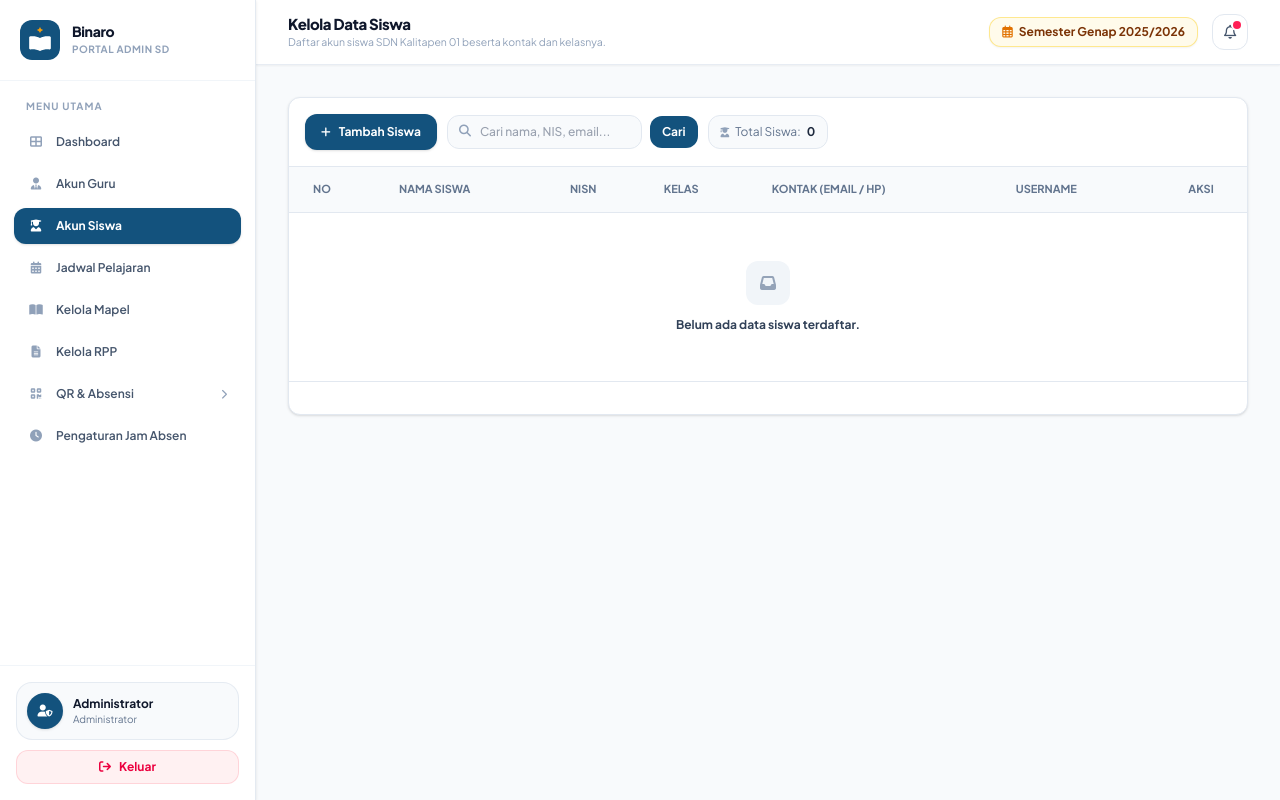
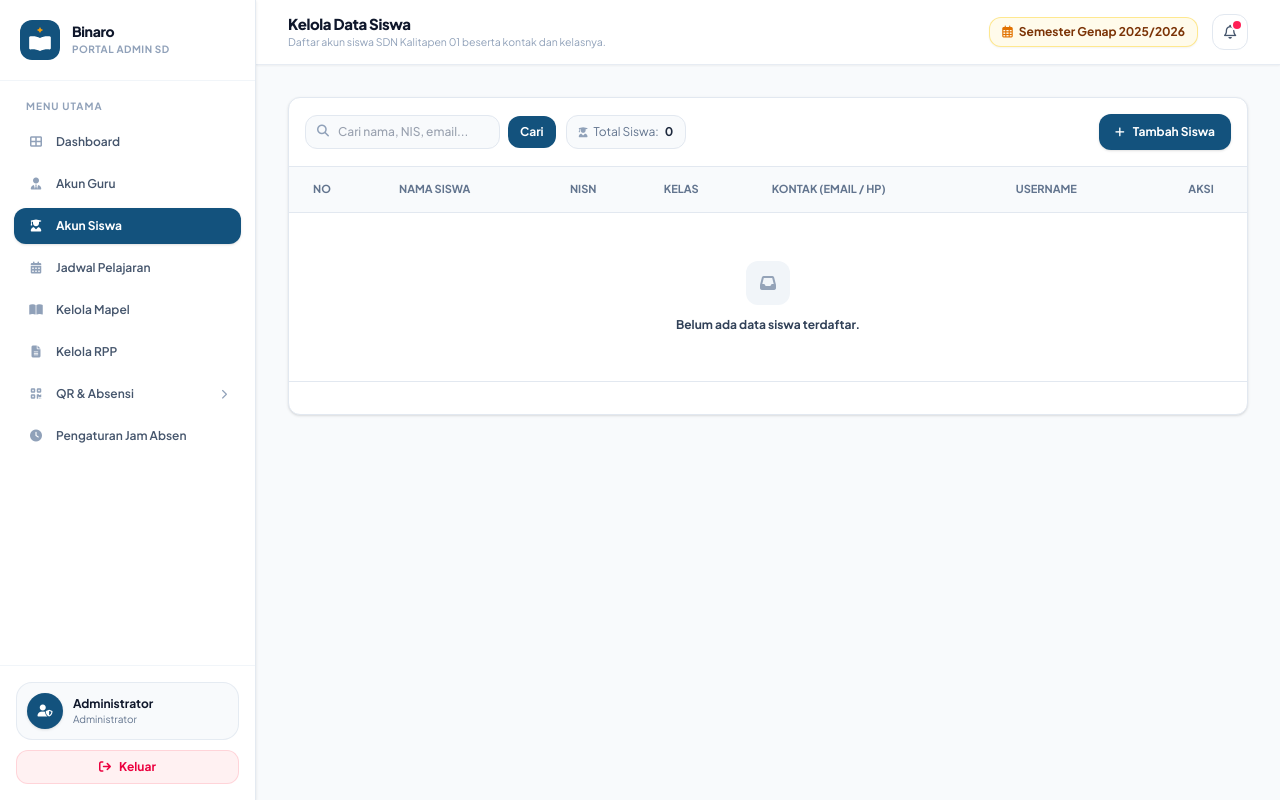
Before and after one commit to MughniIanAkmal/Binaro, a Laravel app: page /siswa in a window 1280 px wide. Run offline with Laravel 12, Linux system fonts and the light colour scheme; the visitor is signed in with stand-in values (Sample User, id 1); data comes from the database, SQL or seed files in the repository; data that the repository does not hold is empty; style sheets or scripts are compiled from the project's sources; parts of the project's set-up code (start-up, migrations or seed data) failed here and were passed over.

Commit message:
Pindahkan tombol tambah guru dan siswa ke sisi kanan header card

```diff
--- a/laravel/resources/views/siswa/data/index.blade.php
+++ b/laravel/resources/views/siswa/data/index.blade.php
@@ -8,10 +8,6 @@
     <div class="bg-white rounded-xl border border-slate-200 overflow-hidden shadow-sm">
         <div class="p-4 border-b border-slate-200 flex flex-col sm:flex-row items-center gap-3">
             <div class="flex flex-1 flex-wrap items-center justify-center sm:justify-start gap-2.5">
-                <button type="button" id="btn-tambah-siswa"
-                   class="inline-flex items-center gap-2 px-4 h-9 rounded-xl text-[12px] font-bold text-white shadow-sm hover:opacity-90 transition bg-primary">
-                    <i class="fas fa-plus text-[11px]"></i> Tambah Siswa
-                </button>
                 <form action="{{ route('siswa.data.index') }}" method="GET" class="flex gap-2 items-center">
                     <div class="relative">
                         <i class="fas fa-search absolute left-3 top-2.5 text-slate-400 text-xs"></i>
@@ -29,6 +25,12 @@
                     <i class="fas fa-user-graduate text-[10px] text-slate-400"></i>
                     Total Siswa: <span class="font-bold text-slate-800">{{ $siswa->total() }}</span>
                 </span>
+            </div>
+            <div class="flex justify-center sm:justify-end shrink-0">
+                <button type="button" id="btn-tambah-siswa"
+                   class="inline-flex items-center gap-2 px-4 h-9 rounded-xl text-[12px] font-bold text-white shadow-sm hover:opacity-90 transition bg-primary">
+                    <i class="fas fa-plus text-[11px]"></i> Tambah Siswa
+                </button>
             </div>
         </div>
 
```
Also changed, not shown: laravel/resources/views/guru/data/index.blade.php (+5 -3 lines).
